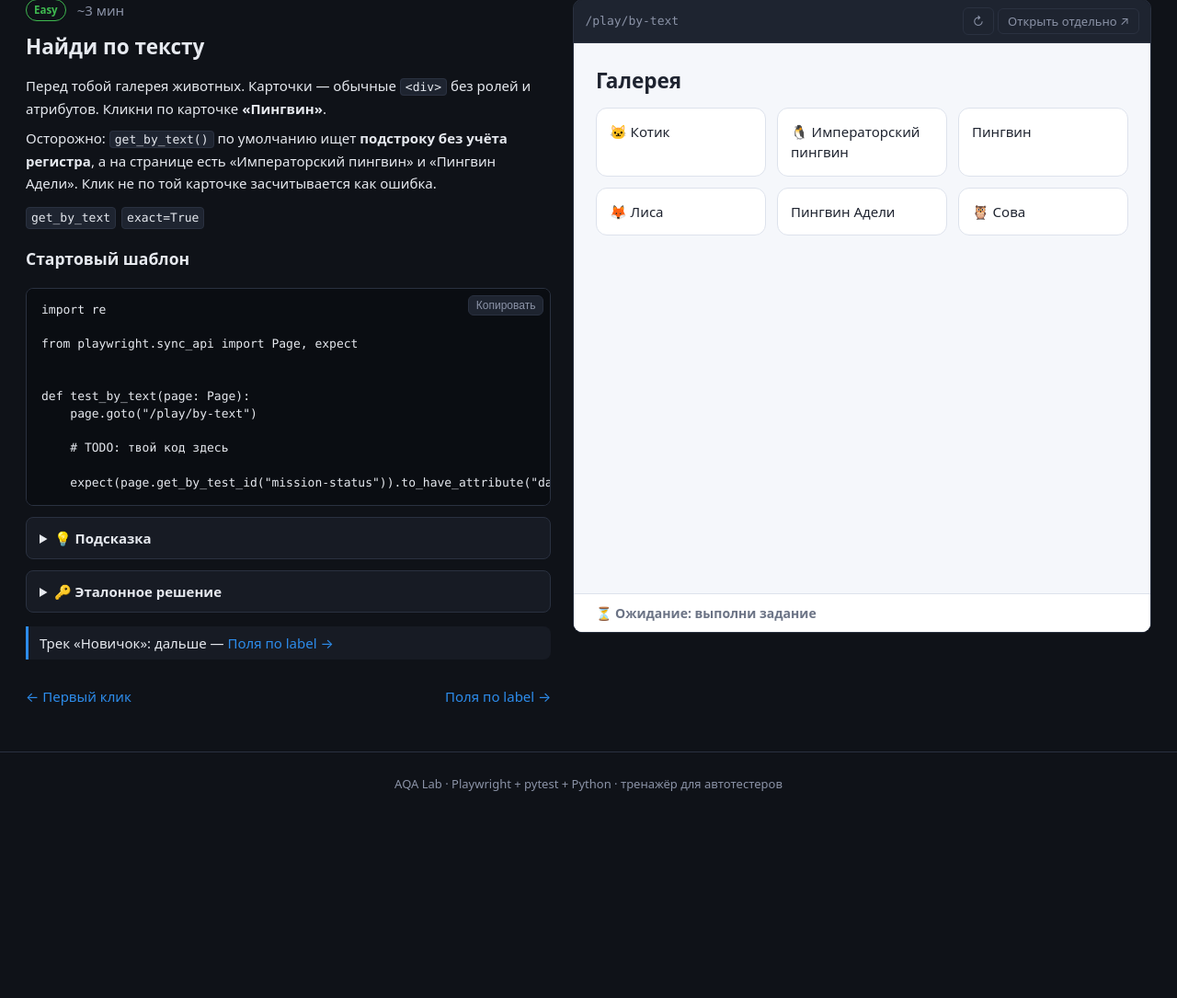
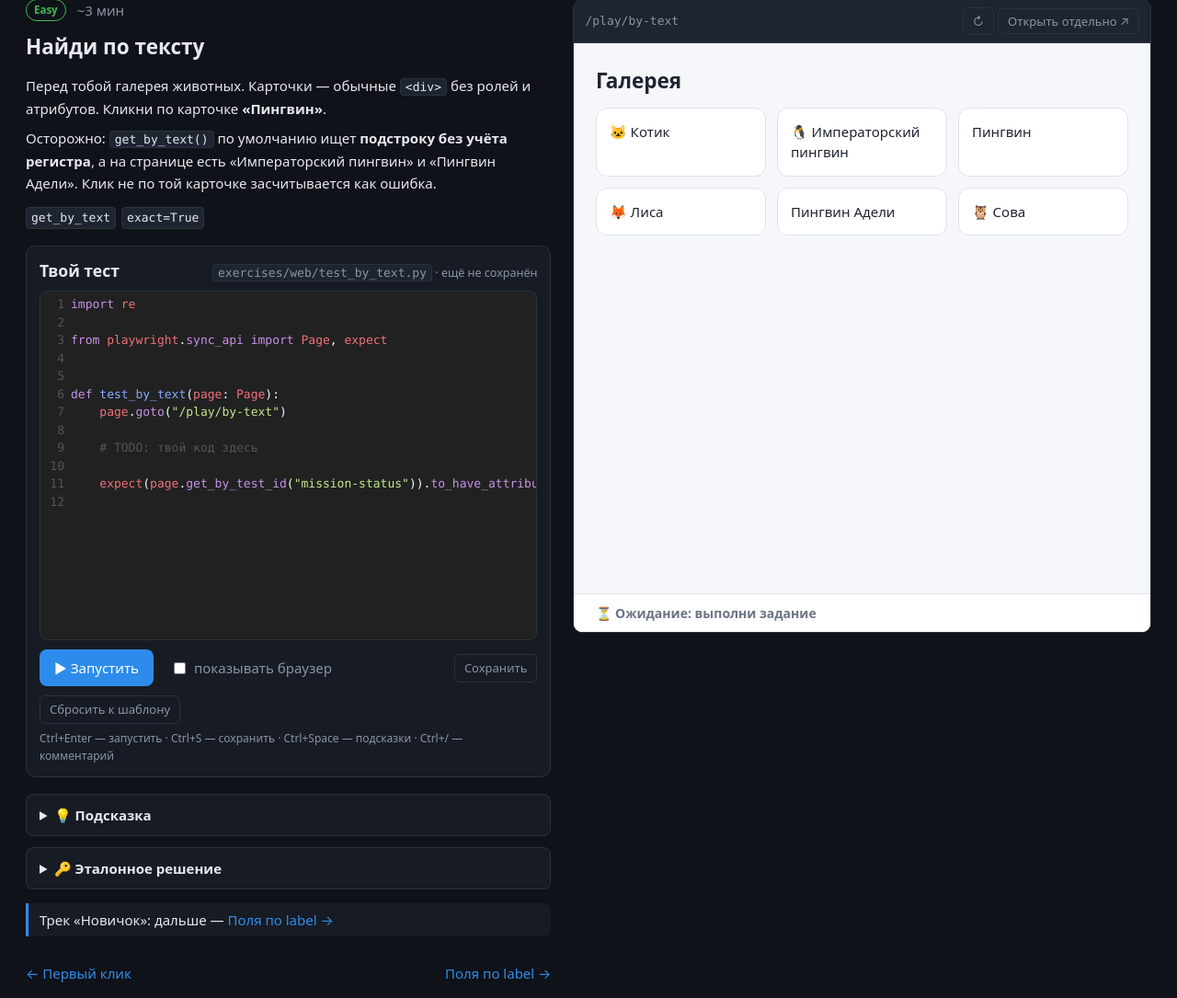
Before and after one commit to ArturQAOverlord/AQA_TEST_SITE, a Flask app: page /missions/by-text in a window 1280 px wide. Shown: the part 112-1197 px from the top of the page at 92% size. Before the commit the page ends 972 px from the top, so only its background shows below. Run offline with Flask 3, Linux system fonts and the light colour scheme.

Commit message:
Ну вот и рабочая версия

```diff
--- a/app.py
+++ b/app.py
@@ -36,6 +36,16 @@ PROGRESS_FILE = DATA_DIR / "progress.json"
 VERIFIED_FILE = DATA_DIR / "verified.json"
 SOLUTIONS_DIR = BASE_DIR / "tests"
 EXERCISES_DIR = BASE_DIR / "exercises"
+# Сюда сохраняет код редактор на странице миссии: exercises/web/test_<миссия>.py
+WEB_SOLUTIONS_DIR = EXERCISES_DIR / "web"
+RUN_TIMEOUT = 180
+MAX_CODE_SIZE = 100_000
+# Запуск кода из редактора — это выполнение произвольного Python на сервере.
+# По умолчанию разрешён только с этой же машины; в Docker порт публикуется
+# только на localhost хоста, и проверка адреса отключается (LAB_ALLOW_REMOTE_RUN=1).
+ALLOW_REMOTE_RUN = os.environ.get("LAB_ALLOW_REMOTE_RUN") == "1"
+# Без дисплея (Docker) браузер можно запускать только headless
+HEADLESS_ONLY = os.environ.get("LAB_HEADLESS_ONLY") == "1"
 
 STARTER_TEMPLATE = '''import re
 
@@ -157,6 +167,10 @@ def forecast_issued_at(fid: str) -> int | None:
     return int(issued)
 
 
+def solution_path(mission) -> Path:
+    return WEB_SOLUTIONS_DIR / f"{mission.func_name}.py"
+
+
 def create_app() -> Flask:
     app = Flask(__name__)
     app.json.ensure_ascii = False
@@ -167,6 +181,7 @@ def create_app() -> Flask:
     todos: list[dict] = []
     parts: dict[tuple[str, bool], set[str]] = {}
     verify_jobs: dict[str, dict] = {}
+    run_locks: dict[str, threading.Lock] = {}
 
     chat_rooms: dict[str, list[dict]] = {}
     chat_cond = threading.Condition()
@@ -181,6 +196,12 @@ def create_app() -> Flask:
 
     def is_reference():
         return bool(request.headers.get("X-Lab-Reference"))
+
+    def runner_forbidden():
+        """Ответ 403, если код с этого адреса запускать нельзя (см. ALLOW_REMOTE_RUN)."""
+        if ALLOW_REMOTE_RUN or request.remote_addr in ("127.0.0.1", "::1"):
+            return None
+        return jsonify(error="Запуск тестов разрешён только с компьютера, где работает сайт"), 403
 
     def get_mission(slug):
         mission = MISSIONS_BY_SLUG.get(slug)
@@ -229,13 +250,19 @@ def create_app() -> Flask:
              if t.slugs.index(slug) + 1 < len(t.slugs) else None)
             for t in TRACKS if slug in t.slugs
         ]
+        starter = template.format(func=mission.func_name, slug=slug, check=STATUS_CHECK)
+        saved = solution_path(mission)
         return render_template(
             "mission.html",
             mission=mission,
             category=next(c for c in CATEGORIES if c.id == mission.category),
             brief=render_block(mission, "brief"),
             hint=render_block(mission, "hint"),
-            starter=template.format(func=mission.func_name, slug=slug, check=STATUS_CHECK),
+            starter=starter,
+            editor_code=saved.read_text(encoding="utf-8") if saved.exists() else starter,
+            editor_path=saved.relative_to(BASE_DIR).as_posix(),
+            editor_saved=saved.exists(),
+            headless_only=HEADLESS_ONLY,
             solution=load_solutions().get(mission.func_name),
             user_solution=load_solutions(EXERCISES_DIR, expand_helper=False).get(mission.func_name),
             solved_at=read_json(PROGRESS_FILE).get(slug),
@@ -299,9 +326,71 @@ def create_app() -> Flask:
             mark_solved(slug)
         return jsonify(covered=sorted(covered), total=int(data["total"]), complete=complete)
 
+    # ---------- редактор: сохранение и запуск кода ----------
+
+    def save_solution(mission, code) -> Path:
+        path = solution_path(mission)
+        path.parent.mkdir(parents=True, exist_ok=True)
+        path.write_text(code, encoding="utf-8", newline="\n")
+        return path
+
+    def read_code():
+        code = (request.get_json(force=True, silent=True) or {}).get("code")
+        if not isinstance(code, str):
+            abort(400)
+        if len(code) > MAX_CODE_SIZE:
+            abort(413)
+        return code
+
+    @app.put("/api/solution/<slug>")
+    def solution_save(slug):
+        mission = get_mission(slug)
+        if forbidden := runner_forbidden():
+            return forbidden
+        path = save_solution(mission, read_code())
+        return jsonify(ok=True, path=path.relative_to(BASE_DIR).as_posix())
+
+    @app.post("/api/run/<slug>")
+    def solution_run(slug):
+        mission = get_mission(slug)
+        if forbidden := runner_forbidden():
+            return forbidden
+        code = read_code()
+        headed = bool((request.get_json(silent=True) or {}).get("headed")) and not HEADLESS_ONLY
+        lock = run_locks.setdefault(slug, threading.Lock())
+        if not lock.acquire(blocking=False):
+            return jsonify(error="Тест этой миссии уже выполняется — дождись результата"), 409
+        try:
+            path = save_solution(mission, code)
+            # Тест ходит в этот же сервер: прогресс засчитывается как при обычном запуске pytest
+            cmd = [sys.executable, "-m", "pytest", path.relative_to(BASE_DIR).as_posix(),
+                   "-q", "--tb=short", "--color=no", "-p", "no:cacheprovider",
+                   "--base-url", request.host_url.rstrip("/")]
+            if headed:
+                cmd += ["--headed", "--slowmo", "300"]
+            env = {**os.environ, "PYTHONIOENCODING": "utf-8", "LAB_MUTANT": ""}
+            started = time.time()
+            try:
+                proc = subprocess.run(cmd, cwd=BASE_DIR, env=env, capture_output=True, text=True,
+                                      encoding="utf-8", errors="replace", timeout=RUN_TIMEOUT)
+                exit_code, output = proc.returncode, (proc.stdout + proc.stderr).strip()
+            except subprocess.TimeoutExpired:
+                exit_code, output = -1, f"Тест не уложился в {RUN_TIMEOUT} секунд и был остановлен."
+            return jsonify(
+                exit_code=exit_code,
+                output=output[-20_000:],
+                duration=round(time.time() - started, 1),
+                path=path.relative_to(BASE_DIR).as_posix(),
+                solved=slug in read_json(PROGRESS_FILE),
+            )
+        finally:
+            lock.release()
+
     @app.post("/api/verify/<slug>")
     def verify_start(slug):
         mission = get_mission(slug)
+        if forbidden := runner_forbidden():
+            return forbidden
         if not mission.verifiable:
             return jsonify(error="У этой миссии нет проверки verify.py"), 400
         job = verify_jobs.get(slug)
@@ -559,4 +648,7 @@ if __name__ == "__main__":
         port=int(os.environ.get("LAB_PORT", "5000")),
         debug=os.environ.get("LAB_DEBUG", "1") == "1",
         threaded=True,
+        # Автоперезагрузка не должна срабатывать на решения: редактор сохраняет их
+        # прямо во время запроса «Запустить», и перезапуск оборвал бы этот запрос
+        exclude_patterns=["*exercises*", "*tests*", "*test-results*", "*__snapshots__*"],
     )
--- a/docker-compose.yml
+++ b/docker-compose.yml
@@ -2,9 +2,12 @@ services:
   lab:
     build: .
     ports:
-      - "5000:5000"
+      # Только localhost хоста: редактор на сайте выполняет код, снаружи он доступен быть не должен
+      - "127.0.0.1:5000:5000"
     environment:
       LAB_DATA_DIR: /lab/data
+      LAB_ALLOW_REMOTE_RUN: "1"   # запросы приходят из сети Docker, а не с 127.0.0.1
+      LAB_HEADLESS_ONLY: "1"      # в контейнере нет экрана
     volumes:
       # Твои решения и прогресс живут на хосте — решения можно править в любимой IDE
       - ./exercises:/lab/exercises
--- /dev/null
+++ b/static/editor.js
@@ -0,0 +1,157 @@
+// Редактор теста на странице миссии: CodeMirror (если загрузился с CDN) или обычный textarea.
+(function () {
+  const box = document.getElementById('editor-box');
+  if (!box) return;
+  const slug = box.dataset.slug;
+  const kind = box.dataset.kind;
+  const textarea = document.getElementById('code');
+  const runBtn = document.getElementById('run');
+  const saveState = document.getElementById('save-state');
+  const result = document.getElementById('run-result');
+  const summary = document.getElementById('run-summary');
+  const output = document.getElementById('run-output');
+  const starter = JSON.parse(document.getElementById('starter').textContent);
+
+  // Подсказки по Ctrl+Space и после точки: самое ходовое API Playwright и pytest
+  const WORDS = [
+    'goto', 'reload', 'get_by_role', 'get_by_text', 'get_by_label', 'get_by_placeholder', 'get_by_test_id',
+    'get_by_alt_text', 'get_by_title', 'locator', 'frame_locator', 'content_frame', 'filter', 'first', 'last',
+    'nth', 'and_', 'or_', 'all', 'count', 'click', 'dblclick', 'fill', 'clear', 'press', 'press_sequentially',
+    'check', 'uncheck', 'set_checked', 'select_option', 'hover', 'focus', 'blur', 'drag_to', 'set_input_files',
+    'scroll_into_view_if_needed', 'inner_text', 'all_inner_texts', 'text_content', 'input_value',
+    'get_attribute', 'bounding_box', 'screenshot', 'evaluate', 'is_visible', 'is_hidden', 'is_enabled',
+    'is_disabled', 'is_checked', 'wait_for', 'wait_for_url', 'wait_for_function', 'wait_for_load_state',
+    'wait_for_timeout', 'expect_response', 'expect_request', 'expect_popup', 'expect_download',
+    'expect_file_chooser', 'expect_websocket', 'expect_event', 'route', 'unroute', 'route_from_har',
+    'route_web_socket', 'fulfill', 'abort', 'continue_', 'fetch', 'post_data_json', 'json', 'status', 'ok',
+    'on', 'once', 'accept', 'dismiss', 'context', 'request', 'keyboard', 'mouse', 'clock', 'add_cookies',
+    'cookies', 'storage_state', 'add_init_script', 'add_locator_handler', 'set_viewport_size', 'emulate_media',
+    'grant_permissions', 'set_geolocation', 'set_offline', 'new_context', 'new_page', 'close',
+    'to_have_text', 'to_contain_text', 'to_have_count', 'to_have_value', 'to_have_values', 'to_have_attribute',
+    'to_have_class', 'to_have_css', 'to_have_id', 'to_have_url', 'to_have_title', 'to_be_visible',
+    'to_be_hidden', 'to_be_enabled', 'to_be_disabled', 'to_be_checked', 'to_be_editable', 'to_be_empty',
+    'to_be_focused', 'to_be_attached', 'to_have_accessible_name', 'to_have_accessible_description',
+    'to_have_role', 'to_match_aria_snapshot', 'to_be_ok', 'not_to_be_visible', 'not_to_have_count',
+    'not_to_be_checked', 'not_to_be_attached', 'not_to_have_text', 'expect', 'exact', 'name', 'has_text',
+    'has', 'has_not', 'timeout', 'label', 'button', 'parametrize', 'fixture', 'mark',
+  ];
+
+  function hint(cm) {
+    const cur = cm.getCursor();
+    const line = cm.getLine(cur.line);
+    let start = cur.ch;
+    while (start && /\w/.test(line[start - 1])) start--;
+    const word = line.slice(start, cur.ch);
+    const list = WORDS.filter(w => w.startsWith(word) && w !== word);
+    return { list, from: CodeMirror.Pos(cur.line, start), to: CodeMirror.Pos(cur.line, cur.ch) };
+  }
+
+  let editor = null;
+  if (window.CodeMirror) {
+    editor = CodeMirror.fromTextArea(textarea, {
+      mode: 'python',
+      theme: 'material-darker',
+      lineNumbers: true,
+      indentUnit: 4,
+      tabSize: 4,
+      indentWithTabs: false,
+      matchBrackets: true,
+      extraKeys: {
+        Tab: cm => (cm.somethingSelected() ? cm.indentSelection('add') : cm.replaceSelection('    ')),
+        'Shift-Tab': cm => cm.indentSelection('subtract'),
+        'Ctrl-Space': cm => cm.showHint({ hint, completeSingle: false }),
+        'Ctrl-Enter': () => run(),
+        'Cmd-Enter': () => run(),
+        'Ctrl-S': () => save(),
+        'Cmd-S': () => save(),
+        'Ctrl-/': 'toggleComment',
+        'Cmd-/': 'toggleComment',
+      },
+    });
+    editor.on('inputRead', (cm, change) => {
+      if (change.text[0] === '.') cm.showHint({ hint, completeSingle: false });
+    });
+    editor.on('change', () => { saveState.textContent = 'есть несохранённые изменения'; });
+  } else {
+    textarea.classList.add('plain-editor');
+    textarea.addEventListener('input', () => { saveState.textContent = 'есть несохранённые изменения'; });
+    textarea.addEventListener('keydown', e => {
+      if (e.key === 'Tab') {
+        e.preventDefault();
+        textarea.setRangeText('    ', textarea.selectionStart, textarea.selectionEnd, 'end');
+      }
+      if ((e.ctrlKey || e.metaKey) && e.key === 'Enter') { e.preventDefault(); run(); }
+      if ((e.ctrlKey || e.metaKey) && e.key.toLowerCase() === 's') { e.preventDefault(); save(); }
+    });
+  }
+  const getCode = () => (editor ? editor.getValue() : textarea.value);
+  const setCode = code => (editor ? editor.setValue(code) : (textarea.value = code));
+
+  async function errorText(response) {
+    try { return (await response.json()).error || `Ошибка ${response.status}`; }
+    catch { return `Ошибка ${response.status}`; }
+  }
+
+  async function save() {
+    const r = await fetch(`/api/solution/${slug}`, {
+      method: 'PUT', headers: { 'Content-Type': 'application/json' }, body: JSON.stringify({ code: getCode() }),
+    });
+    saveState.textContent = r.ok ? 'сохранён' : await errorText(r);
+  }
+
+  const VERDICTS = {
+    0: ['ok', '✅ Тест прошёл'],
+    1: kind === 'bug'
+      ? ['warn', '❌ Тест упал. Для миссии «найди баг» это и нужно — убедись кнопкой «Запустить проверку», что он падает именно из-за бага']
+      : ['fail', '❌ Тест упал — смотри причину в выводе ниже'],
+    2: ['fail', '⚠ Прогон прерван: ошибка при сборе тестов (синтаксис, отступы или импорт)'],
+    4: ['fail', '⚠ Ошибка запуска pytest'],
+    5: ['fail', '⚠ pytest не нашёл тестов — функция должна называться test_…'],
+    '-1': ['fail', '⏱ Тест не уложился в отведённое время и был остановлен'],
+  };
+
+  async function run() {
+    if (runBtn.disabled) return;
+    runBtn.disabled = true;
+    const started = Date.now();
+    const timer = setInterval(() => { runBtn.textContent = `⏳ Выполняется… ${Math.round((Date.now() - started) / 1000)} с`; }, 500);
+    runBtn.textContent = '⏳ Выполняется…';
+    result.classList.remove('hidden');
+    summary.className = 'run-summary';
+    summary.textContent = 'Запускаю pytest…';
+    output.textContent = '';
+    try {
+      const headed = document.getElementById('headed');
+      const r = await fetch(`/api/run/${slug}`, {
+        method: 'POST',
+        headers: { 'Content-Type': 'application/json' },
+        body: JSON.stringify({ code: getCode(), headed: headed ? headed.checked : false }),
+      });
+      if (!r.ok) {
+        summary.className = 'run-summary fail';
+        summary.textContent = await errorText(r);
+        return;
+      }
+      const data = await r.json();
+      const [cls, text] = VERDICTS[data.exit_code] || ['fail', `⚠ pytest завершился с кодом ${data.exit_code}`];
+      summary.className = 'run-summary ' + cls;
+      summary.textContent = `${text} · ${data.duration} с`;
+      output.textContent = data.output;
+      saveState.textContent = 'сохранён';
+      if (data.solved) document.getElementById('solved-badge').classList.remove('hidden');
+    } catch (e) {
+      summary.className = 'run-summary fail';
+      summary.textContent = 'Не удалось связаться с сервером: ' + e;
+    } finally {
+      clearInterval(timer);
+      runBtn.disabled = false;
+      runBtn.textContent = '▶ Запустить';
+    }
+  }
+
+  runBtn.addEventListener('click', run);
+  document.getElementById('save').addEventListener('click', save);
+  document.getElementById('reset').addEventListener('click', () => {
+    if (confirm('Заменить код в редакторе стартовым шаблоном? Сохранённый файл изменится, только когда ты нажмёшь «Сохранить» или «Запустить».')) setCode(starter);
+  });
+})();
--- a/static/site.css
+++ b/static/site.css
@@ -192,6 +192,60 @@ code, pre {
 .mutants h3 { margin: 10px 0 4px; }
 .mutants summary { cursor: pointer; }
 
+.editor-box {
+  margin: 18px 0;
+  border: 1px solid var(--border);
+  border-radius: 10px;
+  background: var(--panel);
+  padding: 12px 14px;
+}
+.editor-head { display: flex; justify-content: space-between; align-items: baseline; gap: 12px; flex-wrap: wrap; }
+.editor-head h3 { margin: 0 0 8px; }
+.editor-file { font-size: 12.5px; }
+.editor-box .CodeMirror {
+  height: 380px;
+  border: 1px solid var(--border);
+  border-radius: 8px;
+  font-family: "JetBrains Mono", Consolas, "Courier New", monospace;
+  font-size: 13px;
+  line-height: 1.5;
+}
+.plain-editor {
+  width: 100%;
+  height: 380px;
+  background: #0a0d12;
+  color: var(--text);
+  border: 1px solid var(--border);
+  border-radius: 8px;
+  padding: 12px;
+  font-family: "JetBrains Mono", Consolas, "Courier New", monospace;
+  font-size: 13px;
+  line-height: 1.5;
+  resize: vertical;
+  tab-size: 4;
+}
+.editor-toolbar { display: flex; gap: 10px; align-items: center; margin-top: 10px; flex-wrap: wrap; }
+.editor-toolbar .spacer { flex: 1; }
+.editor-keys { font-size: 12px; margin: 6px 0 0; }
+.run-result { margin-top: 12px; }
+.run-summary { font-weight: 600; padding: 8px 12px; border-radius: 8px; background: var(--panel-2); }
+.run-summary.ok { color: var(--accent); background: rgba(69, 186, 75, .1); }
+.run-summary.fail { color: var(--hard); background: rgba(248, 81, 73, .1); }
+.run-summary.warn { color: var(--medium); background: rgba(210, 153, 34, .1); }
+.run-result pre {
+  background: #0a0d12;
+  border: 1px solid var(--border);
+  border-radius: 8px;
+  padding: 12px;
+  max-height: 340px;
+  overflow: auto;
+  font-size: 12px;
+  white-space: pre-wrap;
+  margin: 8px 0 0;
+}
+.run-result pre:empty { display: none; }
+.CodeMirror-hints { font-family: "JetBrains Mono", Consolas, monospace; font-size: 12.5px; z-index: 100; }
+
 .kind-badge {
   font-size: 12px;
   padding: 2px 8px;
--- a/templates/base.html
+++ b/templates/base.html
@@ -4,6 +4,7 @@
   <meta charset="utf-8">
   <meta name="viewport" content="width=device-width, initial-scale=1">
   <title>{% block title %}AQA Lab{% endblock %}</title>
+  {% block head %}{% endblock %}
   <link rel="stylesheet" href="{{ url_for('static', filename='site.css') }}">
 </head>
 <body>
--- a/templates/mission.html
+++ b/templates/mission.html
@@ -1,5 +1,11 @@
 {% extends "base.html" %}
 {% block title %}{{ mission.title }} — AQA Lab{% endblock %}
+{% block head %}
+{# Без интернета CDN не загрузится — тогда редактор работает как обычное текстовое поле #}
+<link rel="stylesheet" href="https://cdnjs.cloudflare.com/ajax/libs/codemirror/5.65.16/codemirror.min.css">
+<link rel="stylesheet" href="https://cdnjs.cloudflare.com/ajax/libs/codemirror/5.65.16/theme/material-darker.min.css">
+<link rel="stylesheet" href="https://cdnjs.cloudflare.com/ajax/libs/codemirror/5.65.16/addon/hint/show-hint.min.css">
+{% endblock %}
 {% block content %}
 <div class="crumbs">
   <a href="{{ url_for('index') }}#catalog">Миссии</a> / <a href="{{ url_for('index') }}#cat-{{ category.id }}">{{ category.title }}</a>
@@ -14,7 +20,7 @@
       {% if mission.kind == "bug" %}<span class="kind-badge">🔍 найди баг</span>{% endif %}
       {% if mission.kind == "robust" %}<span class="kind-badge">🛠 почини тест</span>{% endif %}
       {% if mission.static_check %}<span class="kind-badge">📐 проверка структуры</span>{% endif %}
-      {% if solved_at %}<span class="done-mark">✓ решено {{ solved_at | replace('T', ' ') }}</span>{% endif %}
+      <span class="done-mark {{ '' if solved_at else 'hidden' }}" id="solved-badge">✓ решено{% if solved_at %} {{ solved_at | replace('T', ' ') }}{% endif %}</span>
     </div>
     <h1>{{ mission.title }}</h1>
 
@@ -33,11 +39,30 @@
     </div>
     {% endif %}
 
-    <h3>Стартовый шаблон</h3>
-    <div class="code-wrap">
-      <button class="copy" type="button">Копировать</button>
-      <pre><code>{{ starter }}</code></pre>
-    </div>
+    <section class="editor-box" id="editor-box" data-slug="{{ mission.slug }}" data-kind="{{ mission.kind }}">
+      <div class="editor-head">
+        <h3>Твой тест</h3>
+        <span class="muted editor-file" title="Этот же файл можно открыть в IDE">
+          <code>{{ editor_path }}</code> · <span id="save-state">{{ "сохранён" if editor_saved else "ещё не сохранён" }}</span>
+        </span>
+      </div>
+      <textarea id="code" spellcheck="false" aria-label="Код теста">{{ editor_code }}</textarea>
+      <div class="editor-toolbar">
+        <button class="btn-primary" type="button" id="run">▶ Запустить</button>
+        {% if not headless_only %}
+        <label class="inline muted"><input type="checkbox" id="headed"> показывать браузер</label>
+        {% endif %}
+        <span class="spacer"></span>
+        <button class="btn-ghost" type="button" id="save">Сохранить</button>
+        <button class="btn-ghost" type="button" id="reset">Сбросить к шаблону</button>
+      </div>
+      <p class="muted editor-keys">Ctrl+Enter — запустить · Ctrl+S — сохранить · Ctrl+Space — подсказки · Ctrl+/ — комментарий</p>
+      <div class="run-result hidden" id="run-result">
+        <div class="run-summary" id="run-summary"></div>
+        <pre id="run-output"></pre>
+      </div>
+      <script type="application/json" id="starter">{{ starter | tojson }}</script>
+    </section>
 
     {% if mission.verifiable %}
     <div class="mutants" id="verify-box" data-slug="{{ mission.slug }}">
@@ -144,6 +169,12 @@
 {% endblock %}
 
 {% block scripts %}
+<script src="https://cdnjs.cloudflare.com/ajax/libs/codemirror/5.65.16/codemirror.min.js"></script>
+<script src="https://cdnjs.cloudflare.com/ajax/libs/codemirror/5.65.16/mode/python/python.min.js"></script>
+<script src="https://cdnjs.cloudflare.com/ajax/libs/codemirror/5.65.16/addon/hint/show-hint.min.js"></script>
+<script src="https://cdnjs.cloudflare.com/ajax/libs/codemirror/5.65.16/addon/edit/matchbrackets.min.js"></script>
+<script src="https://cdnjs.cloudflare.com/ajax/libs/codemirror/5.65.16/addon/comment/comment.min.js"></script>
+<script src="{{ url_for('static', filename='editor.js') }}"></script>
 <script>
   document.querySelectorAll('.copy').forEach(btn => btn.addEventListener('click', async () => {
     const text = btn.parentElement.querySelector('code').innerText;
```
Also changed, not shown: templates/index.html (+5 -3 lines), verify.py (+16 -7 lines), README.md, 1 other file.
